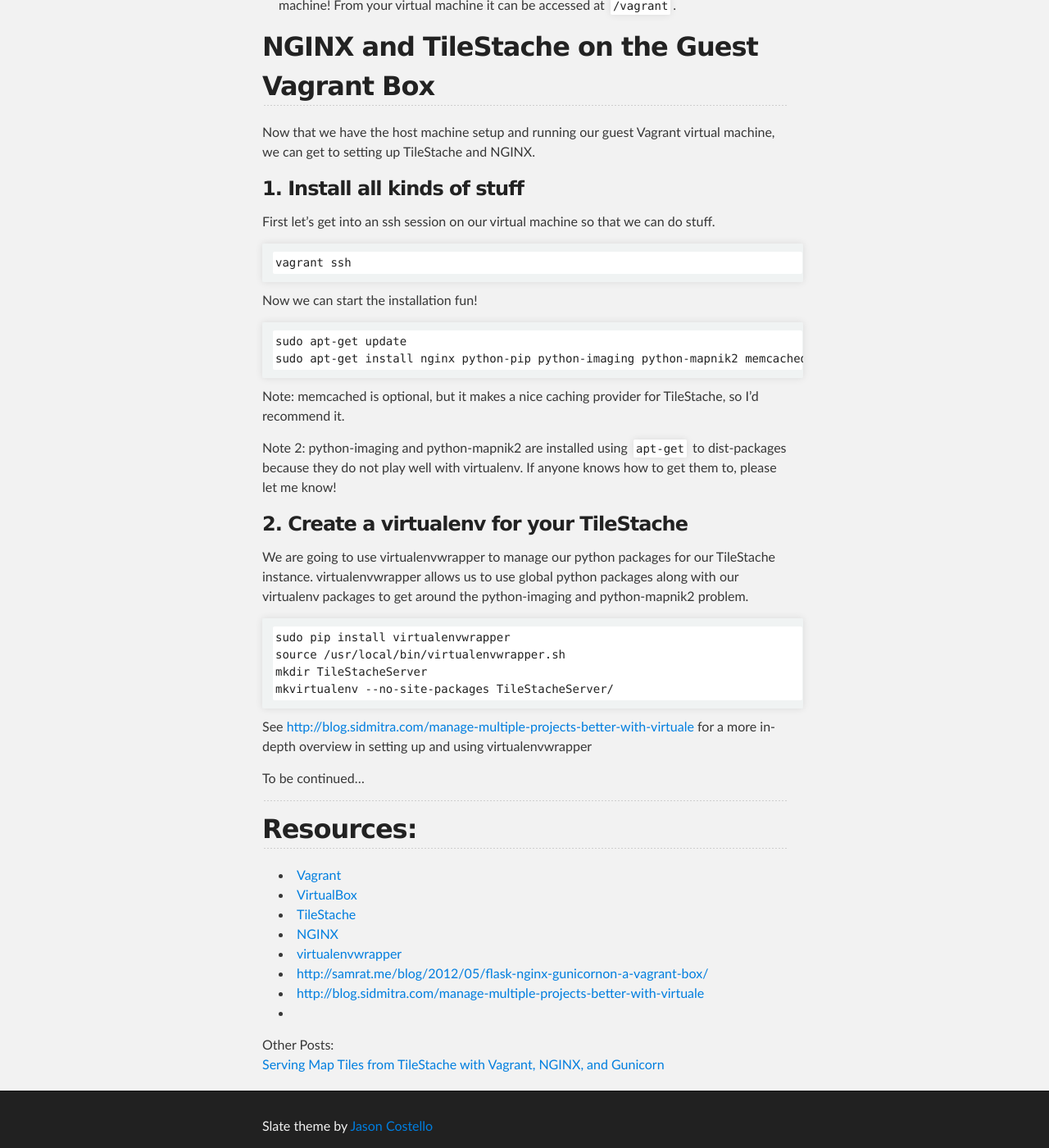
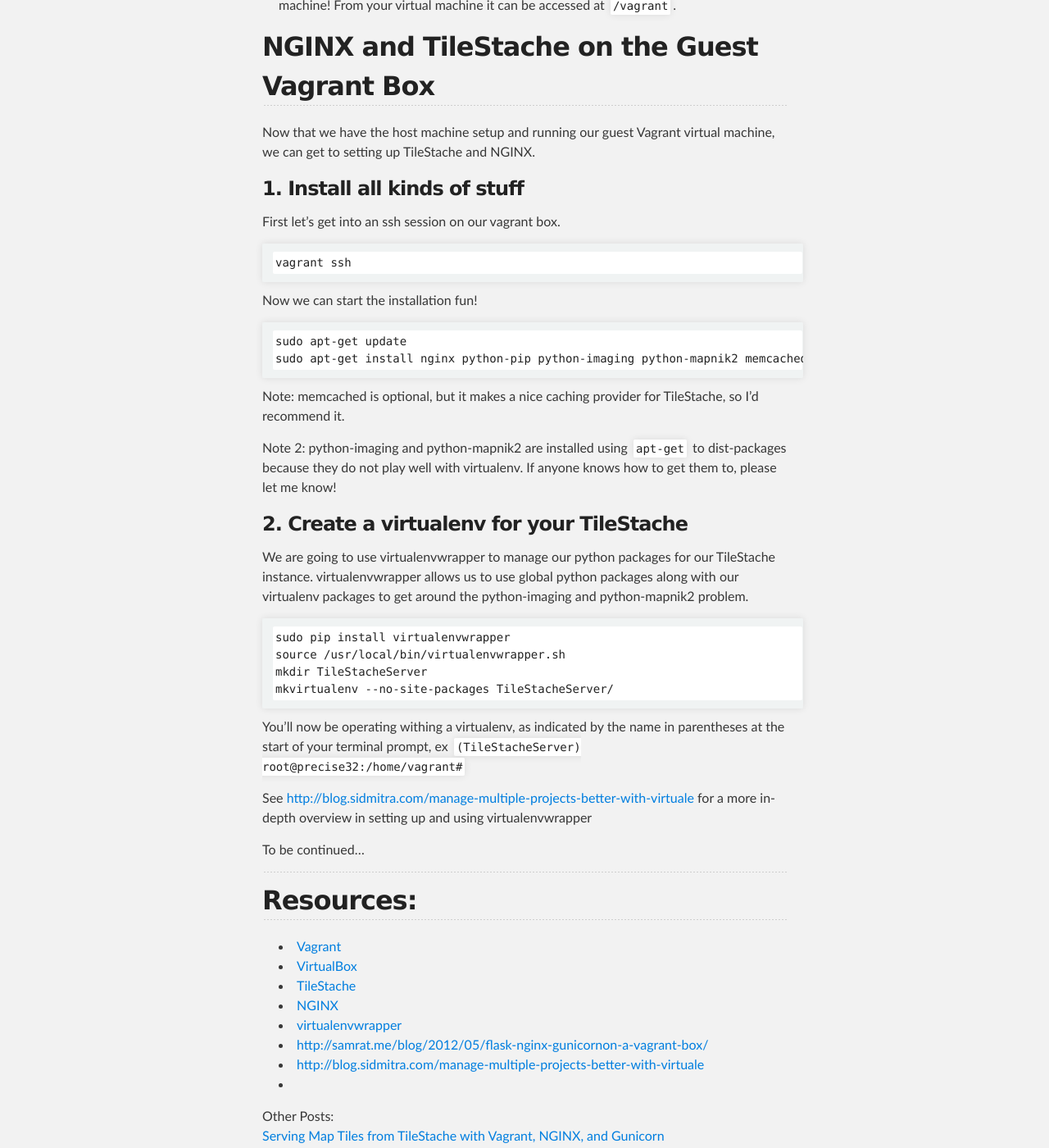
Before and after one commit to jseppi/jseppi.github.io, a Jekyll site: the page built from _posts/articles/2012-11-01-tilestache-vagrant-nginx.md, in a window 1280 px wide and 1400 px high, scrolled down 2306 px. Shown: the whole window at 82% size. Built offline with Jekyll 4.4.1, drawn with Linux system fonts in a browser that asks for light colours.

Commit message:
update post

```diff
--- a/_posts/articles/2012-11-01-tilestache-vagrant-nginx.md
+++ b/_posts/articles/2012-11-01-tilestache-vagrant-nginx.md
@@ -80,7 +80,7 @@
 
 ### 1. Install all kinds of stuff
 
-First let's get into an ssh session on our virtual machine so that we can do stuff.
+First let's get into an ssh session on our vagrant box.
 
     vagrant ssh
 
@@ -102,6 +102,8 @@
     mkdir TileStacheServer
     mkvirtualenv --no-site-packages TileStacheServer/
 
+You'll now be operating withing a virtualenv, as indicated by the name in parentheses at the start of your terminal prompt, ex `(TileStacheServer) root@precise32:/home/vagrant#`
+
 See [http://blog.sidmitra.com/manage-multiple-projects-better-with-virtuale](http://blog.sidmitra.com/manage-multiple-projects-better-with-virtuale) for a more in-depth overview in setting up and using virtualenvwrapper
 
 To be continued...
```
